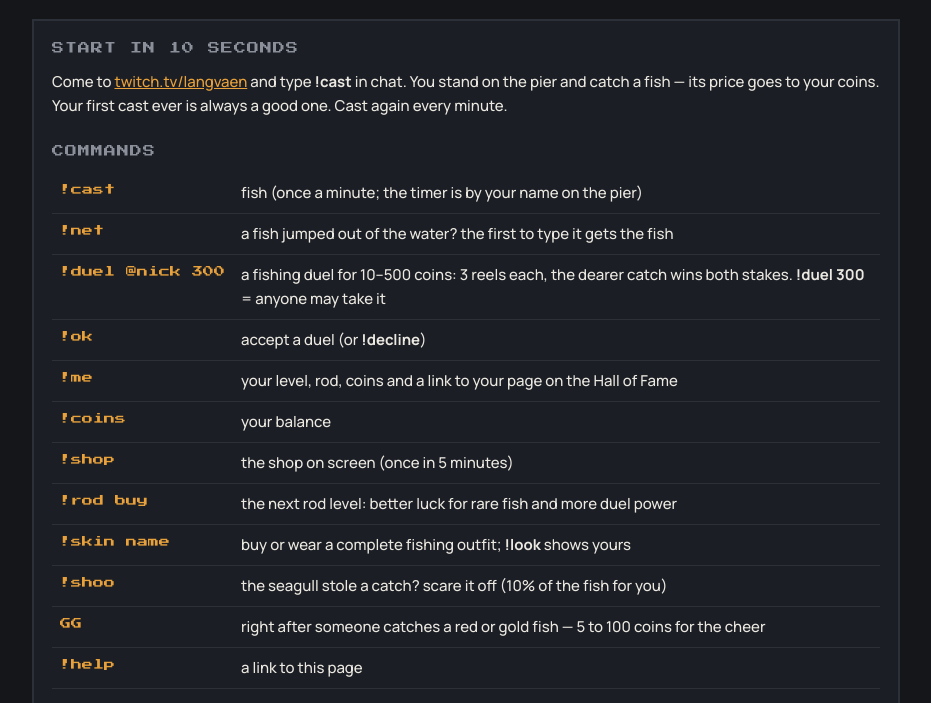
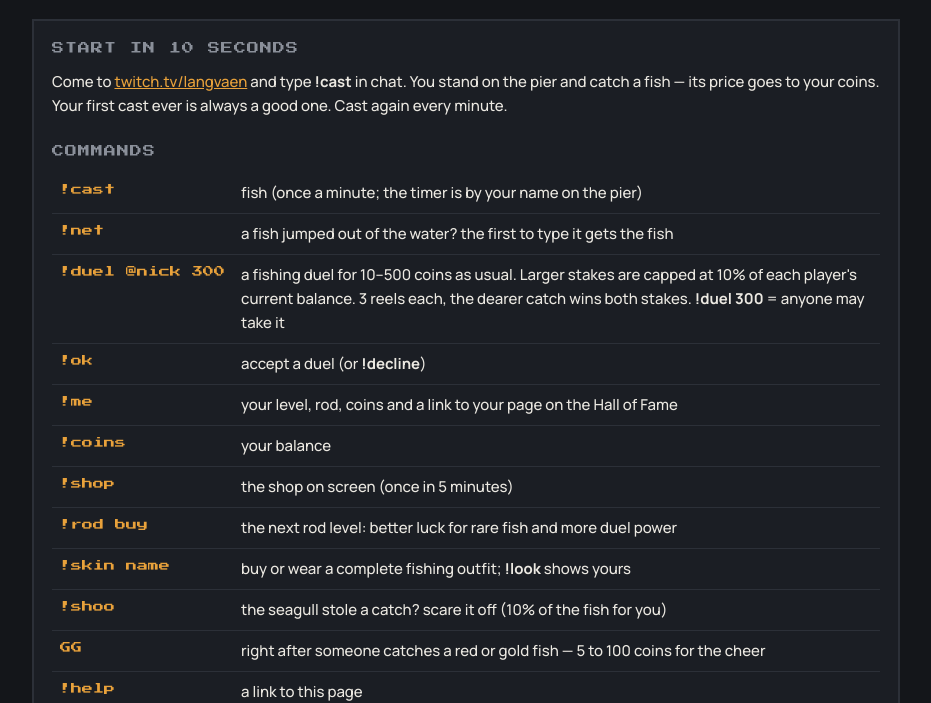
Before and after one commit to langvaen/langvaen.github.io, a plain HTML site: page help.html in a window 1280 px wide. Shown: the part 102-805 px from the top of the page, without its empty margins (174-1105 px from the left). Drawn offline with Linux system fonts and the light colour scheme.

Commit message:
update help.html

```diff
--- a/help.html
+++ b/help.html
@@ -38,7 +38,7 @@
   <table>
     <tr><td>!cast</td><td>fish (once a minute; the timer is by your name on the pier)</td></tr>
     <tr><td>!net</td><td>a fish jumped out of the water? the first to type it gets the fish</td></tr>
-    <tr><td>!duel @nick 300</td><td>a fishing duel for 10–500 coins: 3 reels each, the dearer catch wins both stakes. <b>!duel 300</b> = anyone may take it</td></tr>
+    <tr><td>!duel @nick 300</td><td>a fishing duel for 10–500 coins as usual. Larger stakes are capped at 10% of each player's current balance. 3 reels each, the dearer catch wins both stakes. <b>!duel 300</b> = anyone may take it</td></tr>
     <tr><td>!ok</td><td>accept a duel (or <b>!decline</b>)</td></tr>
     <tr><td>!me</td><td>your level, rod, coins and a link to your page on the Hall of Fame</td></tr>
     <tr><td>!coins</td><td>your balance</td></tr>
```
